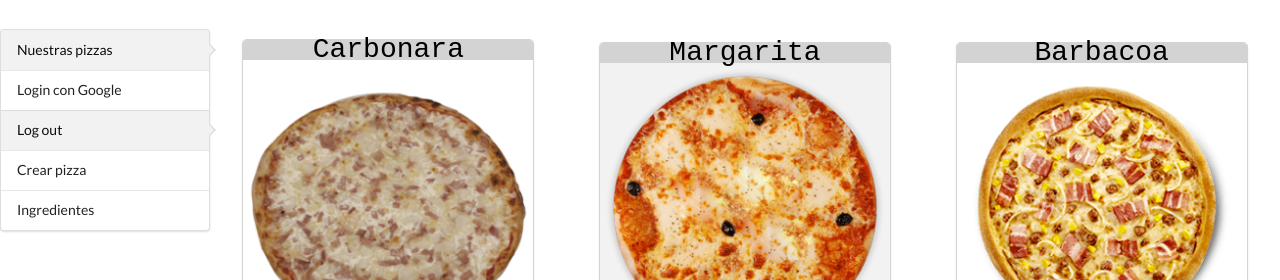
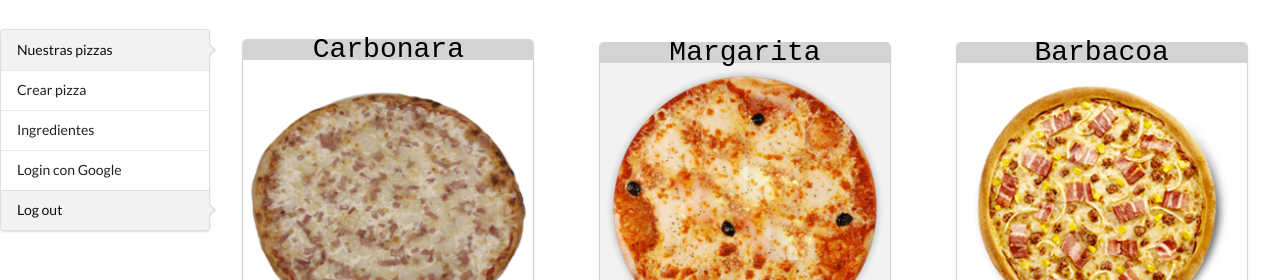
Before and after one commit to afoone/react-pizzeria-padawan, a React (Create React App) app: page / in a window 1280 px wide. Shown: the part 272-552 px from the top of the page. Built offline with nearby package versions, Linux system fonts and the light colour scheme; data requests are answered from the project's data file.

Commit message:
actualizacion barra lateral

```diff
--- a/src/components/MenuLateral.js
+++ b/src/components/MenuLateral.js
@@ -16,14 +16,15 @@ export class MenuLateral extends Component {
 
                     <Link to="/pizzas" class={this.props.active === LISTA_PIZZAS ? "active item" : "item"}>
                         Nuestras pizzas</Link>
+                    <Link to="/pizzas/add" class={this.props.active === ADD_PIZZAS ? "active item" : "item"}>
+                        Crear pizza </Link>
+                    <Link to="/ingredientes/"class={this.props.active === INGREDIENTES ? "active item" : "item"}>
+                        Ingredientes</Link>
                     <Link to="/login" class={this.props.active === LOGIN ? "active item" : "item"}>
                         Login con Google </Link>
                     <Link to="/Log out" class={this.props.active === LISTA_PIZZAS ? "active item" : "item"}>
                         Log out</Link>
-                    <Link to="/pizzas/add" class={this.props.active === ADD_PIZZAS ? "active item" : "item"}>
-                        Crear pizza </Link>
-                    <Link to="/ingredientes/"class={this.props.active === INGREDIENTES ? "active item" : "item"}>
-                        Ingredientes</Link>
+
 
 
                 </div>
```
